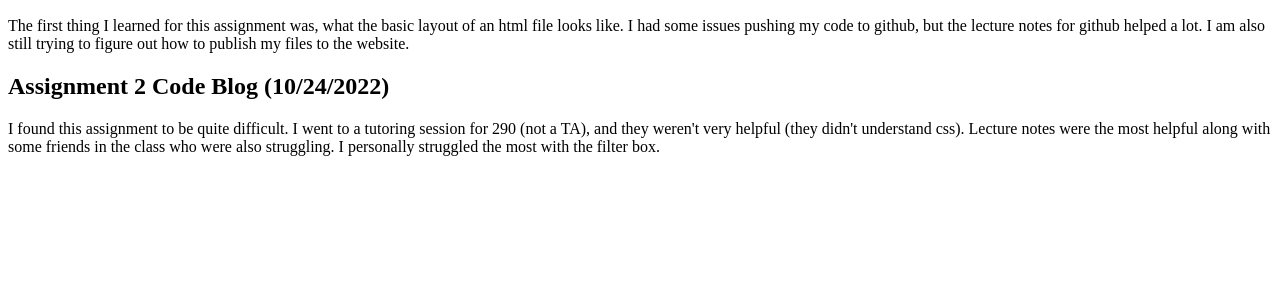
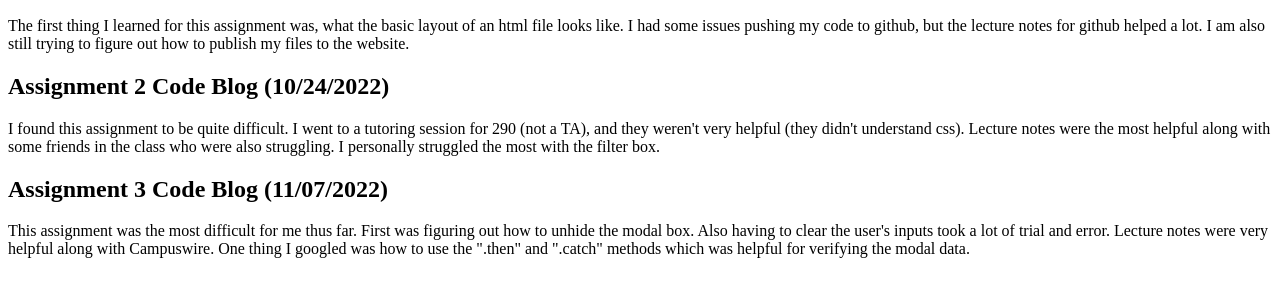
Before and after one commit to UnseemlyDuck/UnseemlyDuck.github.io, a plain HTML site: page blog.html in a window 1280 px wide. Shown: the part 136-432 px from the top of the page. Drawn offline with Linux system fonts and the light colour scheme.

Commit message:
Push Assignment 3 Code Blog

```diff
--- a/blog.html
+++ b/blog.html
@@ -20,6 +20,15 @@
     Lecture notes were the most helpful along with some friends in the class who were also struggling.
     I personally struggled the most with the filter box.
   </p>
+  <h2>
+    Assignment 3 Code Blog (11/07/2022)
+  </h2>
+  <p>
+    This assignment was the most difficult for me thus far. First was figuring out how to unhide the modal box.
+    Also having to clear the user's inputs took a lot of trial and error.
+    Lecture notes were very helpful along with Campuswire. One thing I googled was how to use the ".then" and ".catch" methods which was helpful for
+    verifying the modal data.
+  </p>
 
   </body>
 </html>
```
